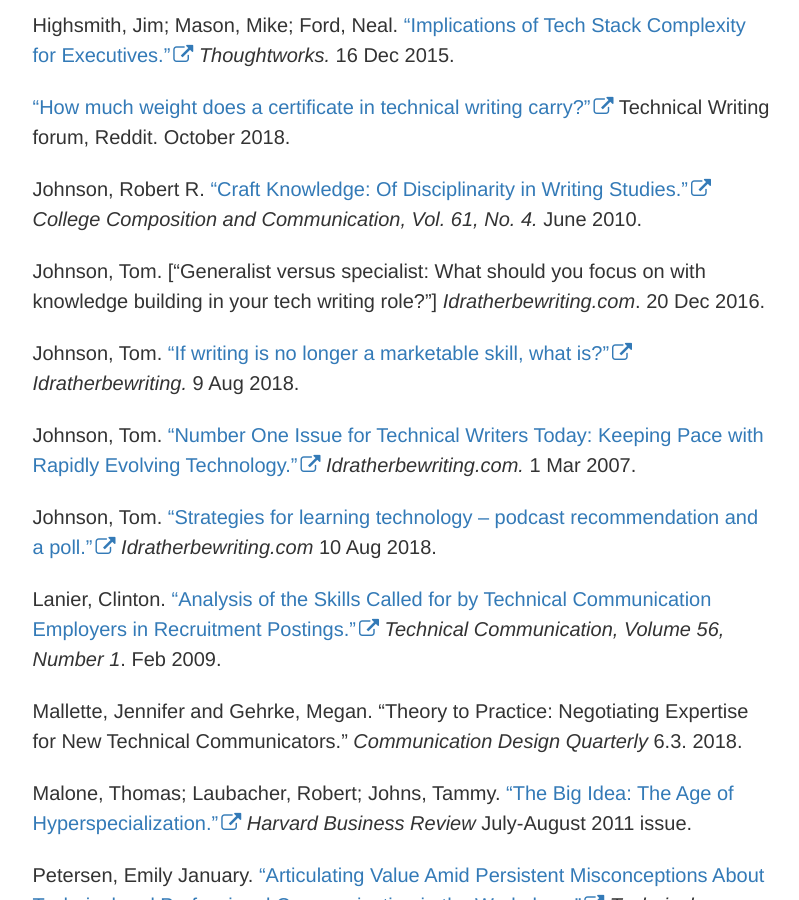
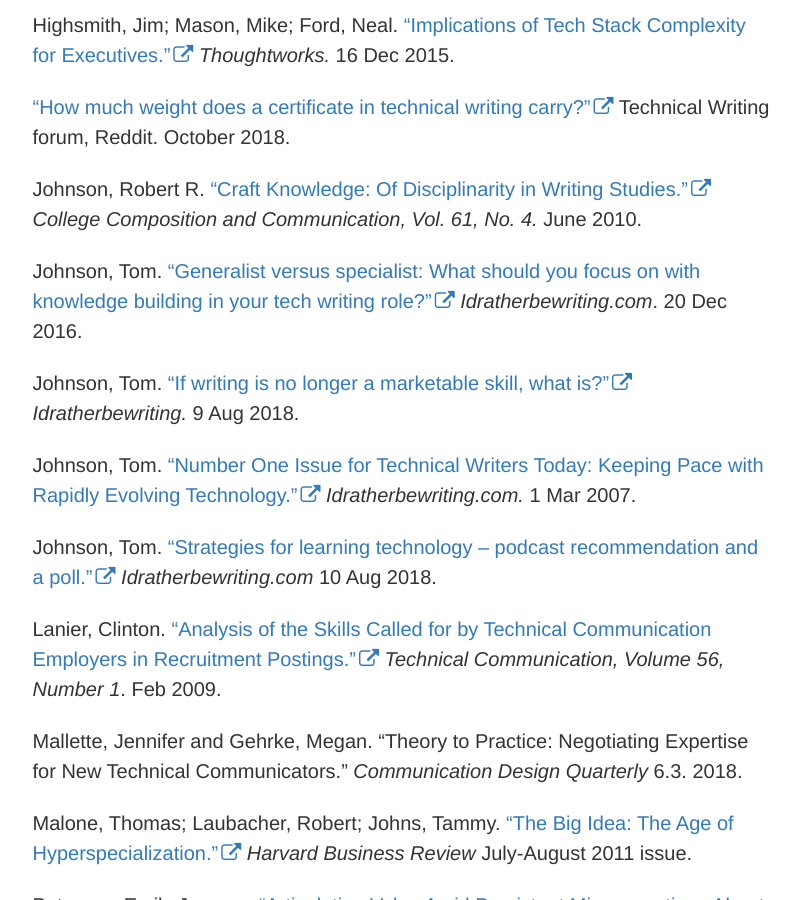
Before and after one commit to tomjoht/simplifying-complexity, a Jekyll site: the page built from _docs/both-a-generalist-and-specialist-through-technical-acuity.md, in a window 1280 px wide and 900 px high, scrolled down 31627 px. Shown: the whole window, without its empty margins (355-1154 px from the left). Built offline with Jekyll 4.4.1, drawn with Linux system fonts in a browser that asks for light colours; nearby versions of some CDN libraries; comment, search, counter and statistics services are not loaded; a style sheet for code colours, icons or effects is not loaded; some of the changed lines change nothing that is shown.

Commit message:
fix typo

```diff
--- a/_docs/both-a-generalist-and-specialist-through-technical-acuity.md
+++ b/_docs/both-a-generalist-and-specialist-through-technical-acuity.md
@@ -332,6 +332,16 @@
 
 Possessing both acuities is surely the best route, but in my experience it isn't practical. Learning how to skillfully interact with experts to gather, develop, and articulate their knowledge might be more essential than sometimes assumed. Being able to pull information out of engineer's heads, knowing the right questions to ask based on the user experience, understanding how to iterate on content based on ongoing feedback, etc., might trump more one-dimensional technical knowledge. At any rate, this balance between specialized knowledge and generalist knowledge surely remains at the heart of the tech comm profession. It is an issue I continue to struggle with.
 
+
+{% comment %}
+maybe don't promote the idea that tech is getting more complex. maybe it's more that tech writers are supporting more and more engineers. take this growth of 50,000 engineers versus the number of tech writers. now take the fact that you have 10 projects and so you're spread really thin. things might look more complex to you, even if they're not.
+
+also, your solution in becoming both a specialist and generalist. present the calculus legrangier's multipliers problem. but your solution is to do 3 tech pmodorors firs tthing in the morning before you work on anything else. this puts me in the learning mindset. makes my brain more likely to learn. focus soluely on what i'm struggling to understand in the doc. this narrows the scope. only drawback is that this slows down my productivity, but it's a double edged sword because the dumber you are, the less productive you are even if you feel like you're working hard.
+
+maybe cite your survey that the #1 thing users do to be more 10X in the workplace is to increwase their technical acumen. thius is how yo uincrease your productivity. don't just leave people hanging. leave people with a solution. yes, cite your survey responses to this one. but then pair them up with the one about how much time people spend.
+
+{% endcomment %}
+
 ## Your reactions and input
 
 If you'd like to take a survey to help me understand how much you agree or disagree with the assertions I made in this post, you can [take the survey here](http://bit.ly/tomtrends).
@@ -364,7 +374,7 @@
 
 Johnson, Robert R. ["Craft Knowledge: Of Disciplinarity in Writing Studies."](https://www.jstor.org/stable/27917868) *College Composition and Communication, Vol. 61, No. 4.* June 2010.
 
-Johnson, Tom. ["Generalist versus specialist: What should you focus on with knowledge building in your tech writing role?"] *Idratherbewriting.com*. 20 Dec 2016.
+Johnson, Tom. ["Generalist versus specialist: What should you focus on with knowledge building in your tech writing role?"](https://idratherbewriting.com/2016/12/20/changing-roles-of-technical-writers) *Idratherbewriting.com*. 20 Dec 2016.
 
 Johnson, Tom. ["If writing is no longer a marketable skill, what is?"](https://idratherbewriting.com/2018/08/09/writing-no-longer-a-skill/) *Idratherbewriting.* 9 Aug 2018.
 
```
Also changed, not shown: _docs/reducing-complexity-by-shaping-into-schemas-esp-story.md (+1 -1 lines).
